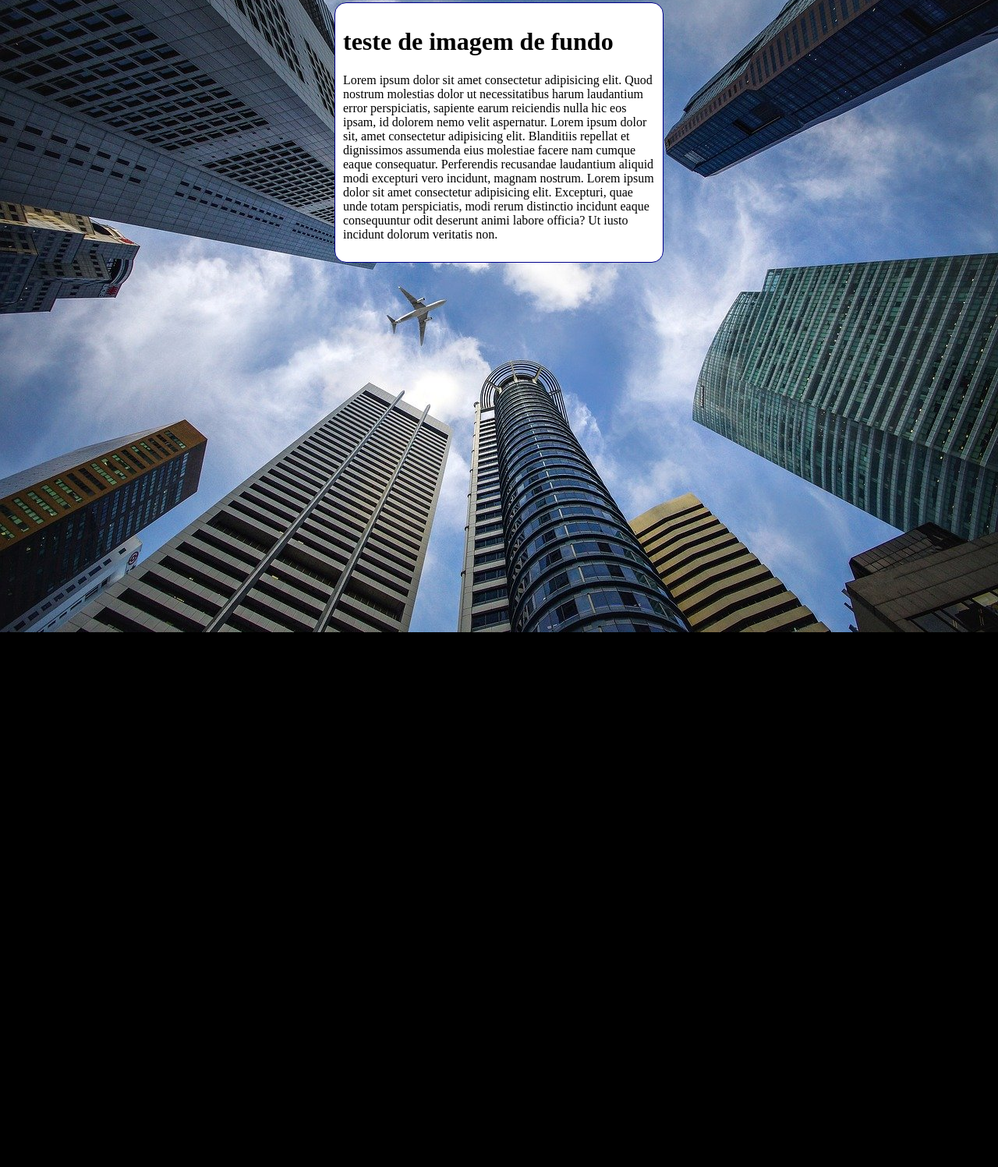
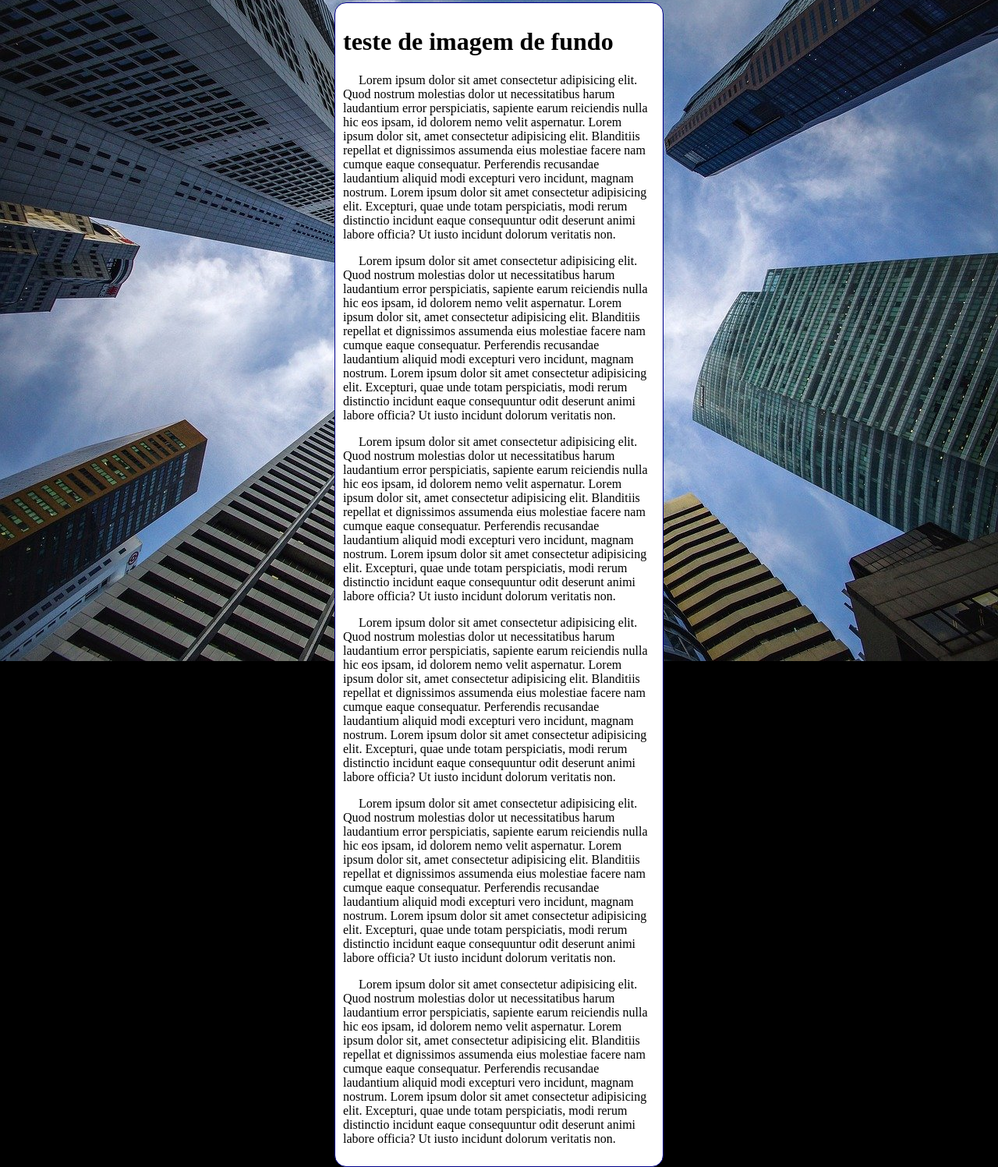
Before and after one commit to Rhuancr/html-css, a plain HTML site: page exercicios/ex022/fundo006.html in a window 1280 px wide. Shown: the part 5-1502 px from the top of the page at 78% size. Before the commit the page ends 816 px from the top, so only its background shows below. Drawn offline with Linux system fonts and the light colour scheme.

Commit message:
atualizei o ex022

```diff
--- a/exercicios/ex022/fundo006.html
+++ b/exercicios/ex022/fundo006.html
@@ -22,13 +22,36 @@
             border: solid 1px darkblue;
             border-radius: 15px;
                 }
+                p {
+                    text-indent: 20px;
+                }
     </style>
 </head>
 <body>
     <main>
         <h1>teste de imagem de fundo</h1>
         <p>Lorem ipsum dolor sit amet consectetur adipisicing elit. Quod nostrum molestias dolor ut necessitatibus harum laudantium error perspiciatis, sapiente earum reiciendis nulla hic eos ipsam, id dolorem nemo velit aspernatur.
-            Lorem ipsum dolor sit, amet consectetur adipisicing elit. Blanditiis repellat et dignissimos assumenda eius molestiae facere nam cumque eaque consequatur. Perferendis recusandae laudantium aliquid modi excepturi vero incidunt, magnam nostrum. Lorem ipsum dolor sit amet consectetur adipisicing elit. Excepturi, quae unde totam perspiciatis, modi rerum distinctio incidunt eaque consequuntur odit deserunt animi labore officia? Ut iusto incidunt dolorum veritatis non.
+        Lorem ipsum dolor sit, amet consectetur adipisicing elit. Blanditiis repellat et dignissimos assumenda eius molestiae facere nam cumque eaque consequatur. Perferendis recusandae laudantium aliquid modi excepturi vero incidunt, magnam nostrum. Lorem ipsum dolor sit amet consectetur adipisicing elit. Excepturi, quae unde totam perspiciatis, modi rerum distinctio incidunt eaque consequuntur odit deserunt animi labore officia? Ut iusto incidunt dolorum veritatis non.
+        </p>
+
+        <p>Lorem ipsum dolor sit amet consectetur adipisicing elit. Quod nostrum molestias dolor ut necessitatibus harum laudantium error perspiciatis, sapiente earum reiciendis nulla hic eos ipsam, id dolorem nemo velit aspernatur.
+        Lorem ipsum dolor sit, amet consectetur adipisicing elit. Blanditiis repellat et dignissimos assumenda eius molestiae facere nam cumque eaque consequatur. Perferendis recusandae laudantium aliquid modi excepturi vero incidunt, magnam nostrum. Lorem ipsum dolor sit amet consectetur adipisicing elit. Excepturi, quae unde totam perspiciatis, modi rerum distinctio incidunt eaque consequuntur odit deserunt animi labore officia? Ut iusto incidunt dolorum veritatis non.
+        </p>
+
+        <p>Lorem ipsum dolor sit amet consectetur adipisicing elit. Quod nostrum molestias dolor ut necessitatibus harum laudantium error perspiciatis, sapiente earum reiciendis nulla hic eos ipsam, id dolorem nemo velit aspernatur.
+        Lorem ipsum dolor sit, amet consectetur adipisicing elit. Blanditiis repellat et dignissimos assumenda eius molestiae facere nam cumque eaque consequatur. Perferendis recusandae laudantium aliquid modi excepturi vero incidunt, magnam nostrum. Lorem ipsum dolor sit amet consectetur adipisicing elit. Excepturi, quae unde totam perspiciatis, modi rerum distinctio incidunt eaque consequuntur odit deserunt animi labore officia? Ut iusto incidunt dolorum veritatis non.
+        </p>
+
+        <p>Lorem ipsum dolor sit amet consectetur adipisicing elit. Quod nostrum molestias dolor ut necessitatibus harum laudantium error perspiciatis, sapiente earum reiciendis nulla hic eos ipsam, id dolorem nemo velit aspernatur.
+        Lorem ipsum dolor sit, amet consectetur adipisicing elit. Blanditiis repellat et dignissimos assumenda eius molestiae facere nam cumque eaque consequatur. Perferendis recusandae laudantium aliquid modi excepturi vero incidunt, magnam nostrum. Lorem ipsum dolor sit amet consectetur adipisicing elit. Excepturi, quae unde totam perspiciatis, modi rerum distinctio incidunt eaque consequuntur odit deserunt animi labore officia? Ut iusto incidunt dolorum veritatis non.
+        </p>
+
+        <p>Lorem ipsum dolor sit amet consectetur adipisicing elit. Quod nostrum molestias dolor ut necessitatibus harum laudantium error perspiciatis, sapiente earum reiciendis nulla hic eos ipsam, id dolorem nemo velit aspernatur.
+        Lorem ipsum dolor sit, amet consectetur adipisicing elit. Blanditiis repellat et dignissimos assumenda eius molestiae facere nam cumque eaque consequatur. Perferendis recusandae laudantium aliquid modi excepturi vero incidunt, magnam nostrum. Lorem ipsum dolor sit amet consectetur adipisicing elit. Excepturi, quae unde totam perspiciatis, modi rerum distinctio incidunt eaque consequuntur odit deserunt animi labore officia? Ut iusto incidunt dolorum veritatis non.
+        </p>
+
+        <p>Lorem ipsum dolor sit amet consectetur adipisicing elit. Quod nostrum molestias dolor ut necessitatibus harum laudantium error perspiciatis, sapiente earum reiciendis nulla hic eos ipsam, id dolorem nemo velit aspernatur.
+        Lorem ipsum dolor sit, amet consectetur adipisicing elit. Blanditiis repellat et dignissimos assumenda eius molestiae facere nam cumque eaque consequatur. Perferendis recusandae laudantium aliquid modi excepturi vero incidunt, magnam nostrum. Lorem ipsum dolor sit amet consectetur adipisicing elit. Excepturi, quae unde totam perspiciatis, modi rerum distinctio incidunt eaque consequuntur odit deserunt animi labore officia? Ut iusto incidunt dolorum veritatis non.
         </p>
     </main>
 
```
